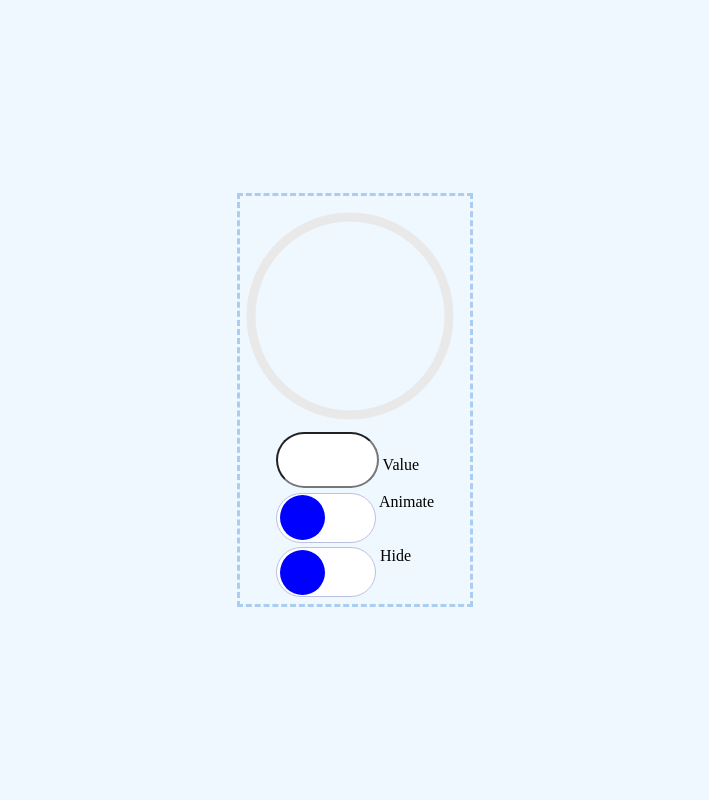
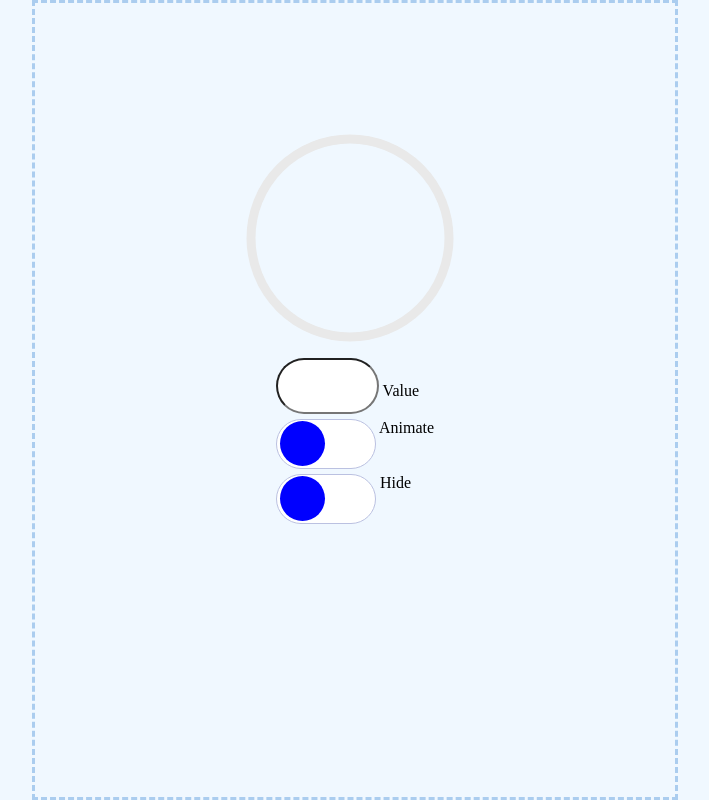
Before and after one commit to Lyashka/testWork, a plain HTML site: page src/html/index.html in a window 1280 px wide. Shown: the whole page, without its empty margins (285-994 px from the left). Drawn offline with Linux system fonts and the light colour scheme.

Commit message:
full functions

```diff
--- a/src/css/index.css
+++ b/src/css/index.css
@@ -12,6 +12,8 @@ html, body{
 }
 
 .container{
+    width: calc(100vw / 2);
+    height: 100vh;
     display: flex;
     justify-content: center;
     align-items: center;
```
